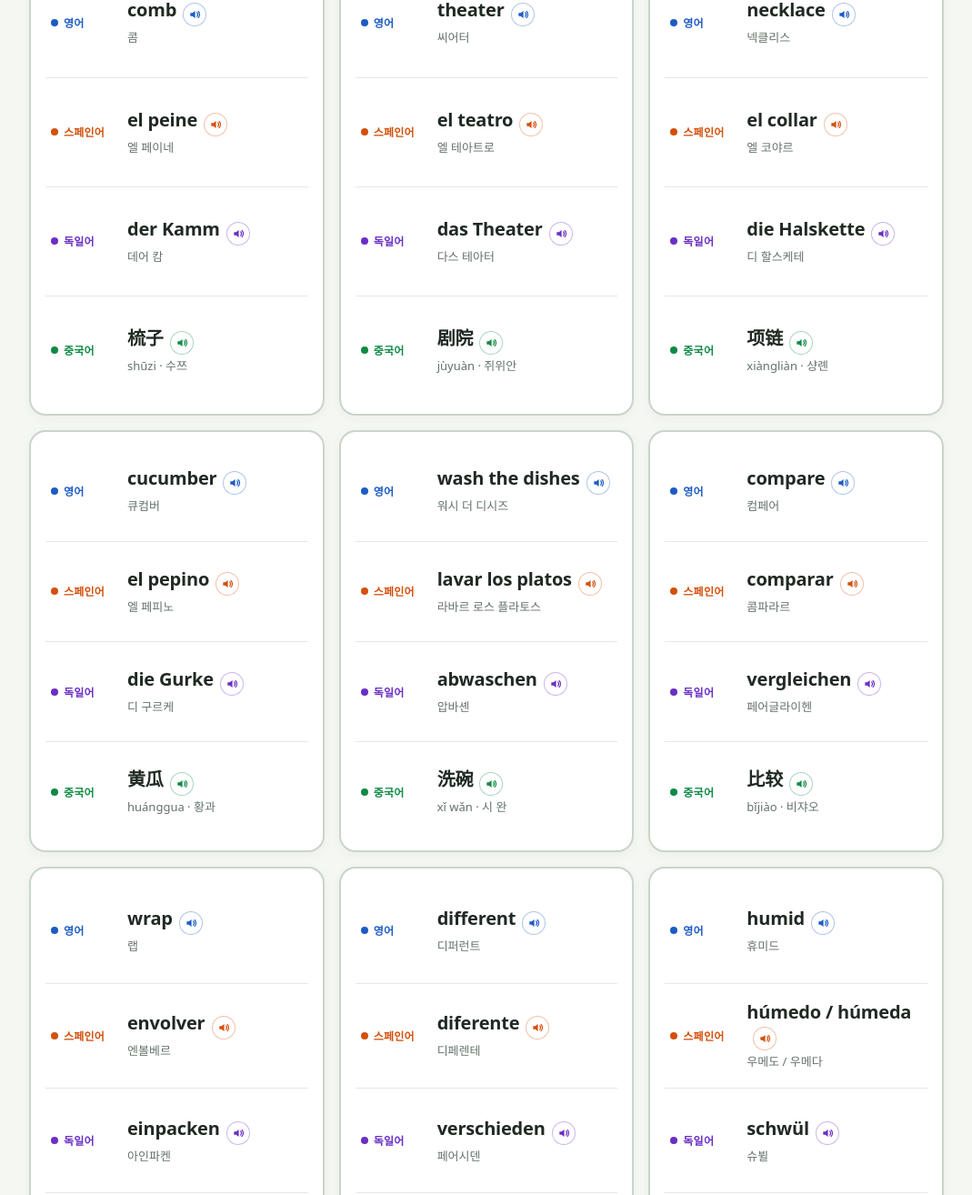
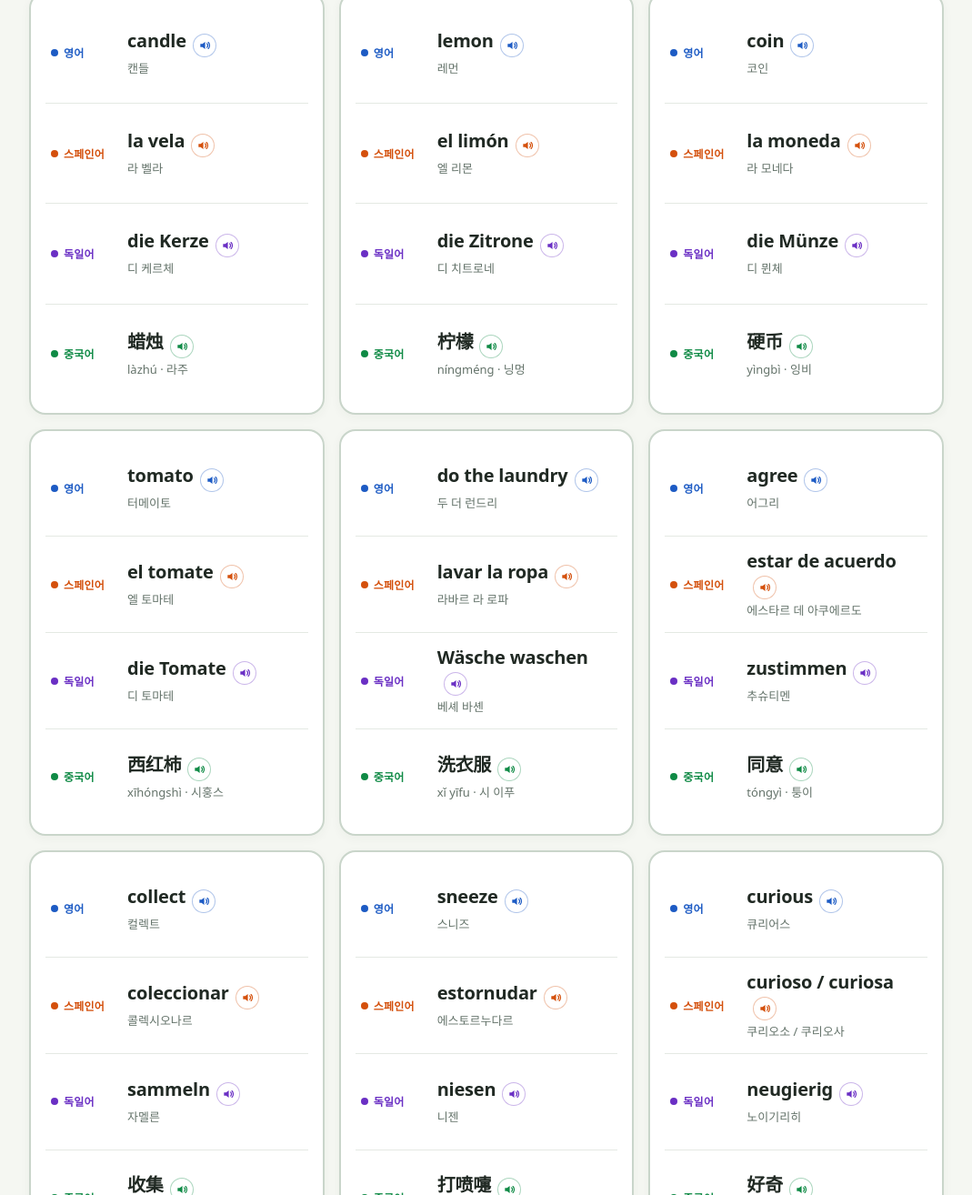
Before and after one commit to jinny57/multilingual-flashcards, a plain HTML site: page index.html in a window 1280 px wide. Shown: the part 760-2074 px from the top of the page at 91% size, without its empty margins (105-1174 px from the left). Drawn offline with Linux system fonts and the light colour scheme.

Commit message:
DAY 43 추가 · 2026-11-24
Co-Authored-By: Claude <noreply@anthropic.com>

```diff
--- a/index.html
+++ b/index.html
@@ -521,6 +521,18 @@ const DAYS=[
 {ko:'다르다',items:[['영어','different','디퍼런트','Our opinions are different.','우리 의견은 서로 달라요.'],['스페인어','diferente','디페렌테','Nuestras opiniones son diferentes.','우리 의견은 서로 달라요.'],['독일어','verschieden','페어시덴','Unsere Meinungen sind verschieden.','우리 의견은 서로 달라요.'],['중국어','不同','bùtóng · 부퉁','我们的意见不同。','우리 의견은 서로 달라요.','Wǒmen de yìjiàn bùtóng.']]},
 {ko:'습하다',items:[['영어','humid','휴미드','It is very humid today.','오늘은 아주 습해요.'],['스페인어','húmedo / húmeda','우메도 / 우메다','Hoy está muy húmedo.','오늘은 아주 습해요.'],['독일어','schwül','슈뷜','Heute ist es sehr schwül.','오늘은 아주 습해요.'],['중국어','潮湿','cháoshī · 차오스','今天很潮湿。','오늘은 아주 습해요.','Jīntiān hěn cháoshī.']]},
 {ko:'아늑하다',items:[['영어','cozy','코지','This café is small but cozy.','이 카페는 작지만 아늑해요.'],['스페인어','acogedor / acogedora','아코헤도르 / 아코헤도라','Esta cafetería es pequeña pero acogedora.','이 카페는 작지만 아늑해요.'],['독일어','gemütlich','게뮈틀리히','Dieses Café ist klein, aber gemütlich.','이 카페는 작지만 아늑해요.'],['중국어','温馨','wēnxīn · 원신','这家咖啡馆很小，但很温馨。','이 카페는 작지만 아늑해요.','Zhè jiā kāfēiguǎn hěn xiǎo, dàn hěn wēnxīn.']]}
+]},
+{day:'DAY 43',entries:[
+{ko:'양초',items:[['영어','candle','캔들','There is a candle on the table.','식탁 위에 양초가 있어요.'],['스페인어','la vela','라 벨라','Hay una vela en la mesa.','식탁 위에 양초가 있어요.'],['독일어','die Kerze','디 케르체','Auf dem Tisch steht eine Kerze.','식탁 위에 양초가 있어요.'],['중국어','蜡烛','làzhú · 라주','桌子上有一支蜡烛。','식탁 위에 양초가 있어요.','Zhuōzi shang yǒu yì zhī làzhú.']]},
+{ko:'레몬',items:[['영어','lemon','레먼','I put lemon in my tea.','차에 레몬을 넣었어요.'],['스페인어','el limón','엘 리몬','Puse limón en el té.','차에 레몬을 넣었어요.'],['독일어','die Zitrone','디 치트로네','Ich habe Zitrone in den Tee getan.','차에 레몬을 넣었어요.'],['중국어','柠檬','níngméng · 닝멍','我在茶里放了柠檬。','차에 레몬을 넣었어요.','Wǒ zài chá li fàngle níngméng.']]},
+{ko:'동전',items:[['영어','coin','코인','I have many coins in my pocket.','제 주머니에 동전이 많아요.'],['스페인어','la moneda','라 모네다','Tengo muchas monedas en el bolsillo.','제 주머니에 동전이 많아요.'],['독일어','die Münze','디 뮌체','Ich habe viele Münzen in der Tasche.','제 주머니에 동전이 많아요.'],['중국어','硬币','yìngbì · 잉비','我的口袋里有很多硬币。','제 주머니에 동전이 많아요.','Wǒ de kǒudai li yǒu hěn duō yìngbì.']]},
+{ko:'토마토',items:[['영어','tomato','터메이토','This tomato is very red.','이 토마토는 아주 빨개요.'],['스페인어','el tomate','엘 토마테','Este tomate está muy rojo.','이 토마토는 아주 빨개요.'],['독일어','die Tomate','디 토마테','Diese Tomate ist sehr rot.','이 토마토는 아주 빨개요.'],['중국어','西红柿','xīhóngshì · 시훙스','这个西红柿很红。','이 토마토는 아주 빨개요.','Zhège xīhóngshì hěn hóng.']]},
+{ko:'빨래하다',items:[['영어','do the laundry','두 더 런드리','I do the laundry on Sundays.','저는 일요일마다 빨래해요.'],['스페인어','lavar la ropa','라바르 라 로파','Lavo la ropa los domingos.','저는 일요일마다 빨래해요.'],['독일어','Wäsche waschen','베셰 바셴','Ich wasche sonntags Wäsche.','저는 일요일마다 빨래해요.'],['중국어','洗衣服','xǐ yīfu · 시 이푸','我每个星期天洗衣服。','저는 일요일마다 빨래해요.','Wǒ měi ge xīngqītiān xǐ yīfu.']]},
+{ko:'동의하다',items:[['영어','agree','어그리','I agree with you.','저는 당신 의견에 동의해요.'],['스페인어','estar de acuerdo','에스타르 데 아쿠에르도','Estoy de acuerdo contigo.','저는 당신 의견에 동의해요.'],['독일어','zustimmen','추슈티멘','Ich stimme dir zu.','저는 당신 의견에 동의해요.'],['중국어','同意','tóngyì · 퉁이','我同意你的看法。','저는 당신 의견에 동의해요.','Wǒ tóngyì nǐ de kànfǎ.']]},
+{ko:'모으다',items:[['영어','collect','컬렉트','My brother collects stamps.','제 남동생은 우표를 모아요.'],['스페인어','coleccionar','콜렉시오나르','Mi hermano colecciona sellos.','제 남동생은 우표를 모아요.'],['독일어','sammeln','자멜른','Mein Bruder sammelt Briefmarken.','제 남동생은 우표를 모아요.'],['중국어','收集','shōují · 서우지','我弟弟收集邮票。','제 남동생은 우표를 모아요.','Wǒ dìdi shōují yóupiào.']]},
+{ko:'재채기하다',items:[['영어','sneeze','스니즈','He sneezed three times.','그는 재채기를 세 번 했어요.'],['스페인어','estornudar','에스토르누다르','Él estornudó tres veces.','그는 재채기를 세 번 했어요.'],['독일어','niesen','니젠','Er hat dreimal geniest.','그는 재채기를 세 번 했어요.'],['중국어','打喷嚏','dǎ pēntì · 다 펀티','他打了三个喷嚏。','그는 재채기를 세 번 했어요.','Tā dǎle sān ge pēntì.']]},
+{ko:'궁금하다',items:[['영어','curious','큐리어스','I am curious about the result.','결과가 궁금해요.'],['스페인어','curioso / curiosa','쿠리오소 / 쿠리오사','Tengo curiosidad por saber el resultado.','결과가 궁금해요.'],['독일어','neugierig','노이기리히','Ich bin neugierig auf das Ergebnis.','결과가 궁금해요.'],['중국어','好奇','hàoqí · 하오치','我很好奇结果是什么。','결과가 궁금해요.','Wǒ hěn hàoqí jiéguǒ shì shénme.']]},
+{ko:'참을성 있다',items:[['영어','patient','페이션트','My teacher is very patient.','우리 선생님은 참을성이 아주 많아요.'],['스페인어','paciente','파시엔테','Mi profesora es muy paciente.','우리 선생님은 참을성이 아주 많아요.'],['독일어','geduldig','게둘디히','Meine Lehrerin ist sehr geduldig.','우리 선생님은 참을성이 아주 많아요.'],['중국어','有耐心','yǒu nàixīn · 여우 나이신','我的老师很有耐心。','우리 선생님은 참을성이 아주 많아요.','Wǒ de lǎoshī hěn yǒu nàixīn.']]}
 ]}
 ];
 const VOICE={'영어':'en-US','스페인어':'es-ES','독일어':'de-DE','중국어':'zh-CN'};
```
